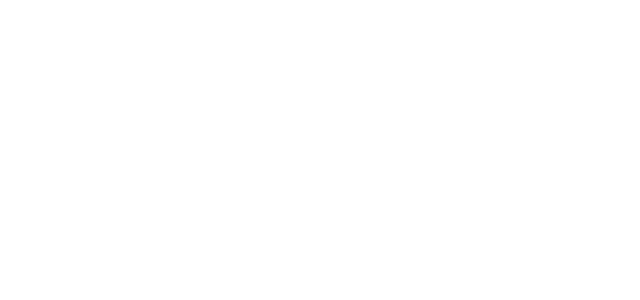
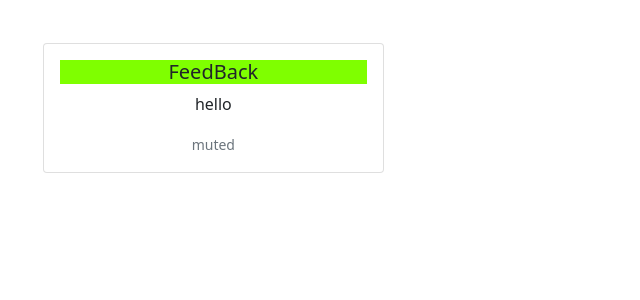
Before and after one commit to shraddhast/neoscrum, a React (Create React App) app: page /Addfeedback in a window 1280 px wide. Shown: the top 300 px of the page, without its empty margins (0-640 px from the left). Built offline with nearby package versions, Linux system fonts and the light colour scheme.

Commit message:
fourthcommit

```diff
--- a/src/App.js
+++ b/src/App.js
@@ -5,6 +5,7 @@
 import Registration from './Components.js/Registration';
 import Login  from './Components.js/Login';
 import Dashboard from './Components.js/Dashboard';
+import Addfeedback from './Components.js/Addfeedback'
 
 {/* <link rel="stylesheet" href="path/to/font-awesome/css/font-awesome.min.css"></link> */}
 
@@ -18,6 +19,8 @@
       <Route exact path = "/"  component={Login}/>
       <Route exact path = "/Registration"  component = {Registration} />
       <Route exact path = "/dashboard"  component={Dashboard}/>
+      <Route exact path = "/Addfeedback"  component={Addfeedback}/>
+
 
       </Switch>
        </>
--- a/src/Components.js/Addfeedback.js
+++ b/src/Components.js/Addfeedback.js
@@ -2,8 +2,17 @@
 
 export default function Addfeedback() {
     return (
-        <div>
 
+       <div className='col-md-4 col-sm-6  '>
+        <div class="card-group crd">
+            <div class="card">
+                <div class="card-body">
+                <h5 class="card-title">FeedBack</h5>
+                <p className="card-text" type="textarea">hello</p>
+                <p class="card-text"><small class="text-muted">muted</small></p>
+                </div>
+            </div>
+        </div>
         </div>
     )
 }
--- a/src/Components.js/Dashboard.js
+++ b/src/Components.js/Dashboard.js
@@ -16,7 +16,10 @@
             src="https://upload.wikimedia.org/wikipedia/commons/4/47/PNG_transparency_demonstration_1.png" />
 
             <div class="col-justify-right ">
+
+            <Link to ="./Addfeedback">
             <button class="button1" type="button" >Add Feedback</button>
+            </Link>
             <Link to ="./">
             <button class="button2" type="button" > Logout</button>
             </Link>
--- a/src/Components.js/Registration.js
+++ b/src/Components.js/Registration.js
@@ -55,10 +55,11 @@
                     <div className="input-group mb-3">
                      <input type="file"
                      className="form-control"
+                     accept=" .jpg, .jpeg"
                      id="browse"
                      name="browse" />
-                     <label className="input-group-text"
-                     htmlFor="browse">Upload</label>
+                     {/* <label className="input-group-text"
+                     htmlFor="browse">Upload</label>  */}
                     </div>
 
                     <div className= "col-12">
```
